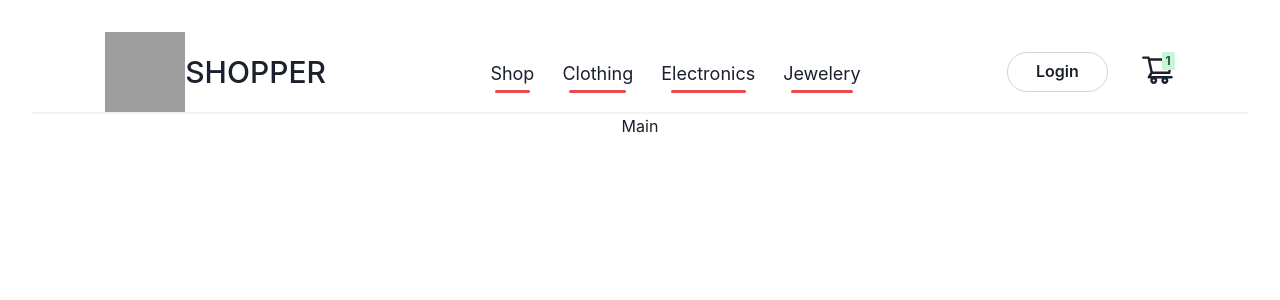
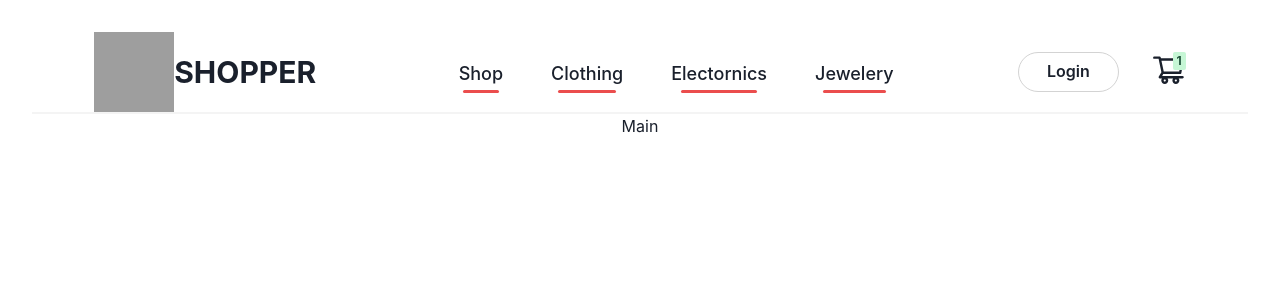
Before and after one commit to mahsannawaz1/React-Eccomerce, a React (Vite) app in the folder vite-project/: page / in a window 1280 px wide. Shown: the top 300 px of the page. Built offline with nearby package versions, Linux system fonts and the light colour scheme; grey boxes are pictures that could not be loaded.

Commit message:
Refactoring - Add Navlist as an array

```diff
--- a/vite-project/src/components/NavBar.tsx
+++ b/vite-project/src/components/NavBar.tsx
@@ -14,6 +14,7 @@ import { AiOutlineShoppingCart } from "react-icons/ai";
 import { Link } from "react-router-dom";
 
 const NavBar = () => {
+  const navListItems = ["Shop", "Clothing", "Electornics", "Jewelery"];
   return (
     <Flex
       borderBottom={"2px solid #F4F4F4"}
@@ -38,7 +39,7 @@ const NavBar = () => {
         />
         <Text
           textTransform="uppercase"
-          fontWeight={"500"}
+          fontWeight={"700"}
           fontSize={{
             base: 15,
             lg: 30,
@@ -51,12 +52,16 @@ const NavBar = () => {
         <UnorderedList
           display="flex"
           listStyleType="none"
-          gap={7}
+          gap={{
+            base: "5",
+            lg: "12",
+          }}
           fontSize={18}
           paddingTop={2}
         >
-          <ListItem>
-            <Link to="">Shop</Link>
+          {navListItems.map((item, index) => (
+            <ListItem key={index} fontWeight={"500"}>
+              <Link to="">{item}</Link>
               <Flex justifyContent={"center"} marginTop={"3px"}>
                 <Box
                   width={"80%"}
@@ -66,39 +71,7 @@ const NavBar = () => {
                 ></Box>
               </Flex>
             </ListItem>
-          <ListItem>
-            <Link to="">Clothing</Link>
-            <Flex justifyContent={"center"} marginTop={"3px"}>
-              <Box
-                width={"80%"}
-                height="3px"
-                borderRadius={"10px"}
-                background="#eb4d4d"
-              ></Box>
-            </Flex>
-          </ListItem>
-          <ListItem>
-            <Link to="">Electronics</Link>
-            <Flex justifyContent={"center"} marginTop={"3px"}>
-              <Box
-                width={"80%"}
-                height="3px"
-                borderRadius={"10px"}
-                background="#eb4d4d"
-              ></Box>
-            </Flex>
-          </ListItem>
-          <ListItem>
-            <Link to="">Jewelery</Link>
-            <Flex justifyContent={"center"} marginTop={"3px"}>
-              <Box
-                width={"80%"}
-                height="3px"
-                borderRadius={"10px"}
-                background="#eb4d4d"
-              ></Box>
-            </Flex>
-          </ListItem>
+          ))}
         </UnorderedList>
       </Show>
       <Flex gap={8}>
```
Lines whose indentation alone changed are shown as unchanged.
